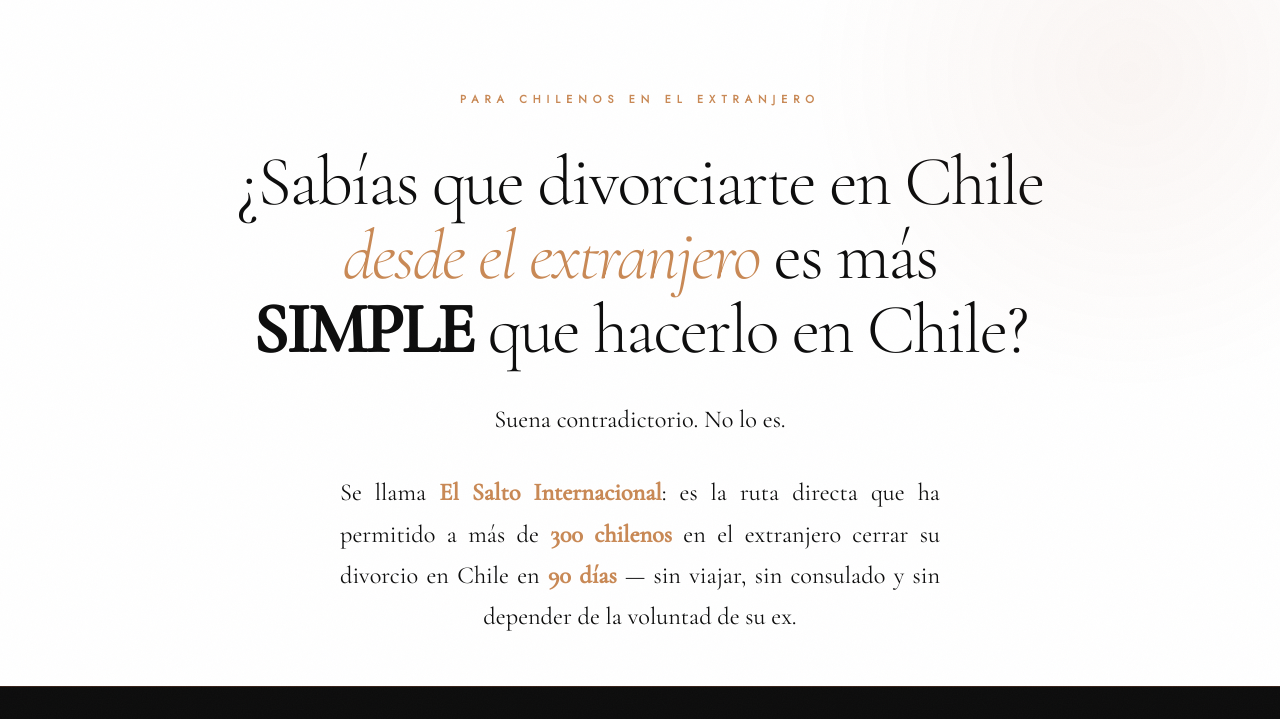
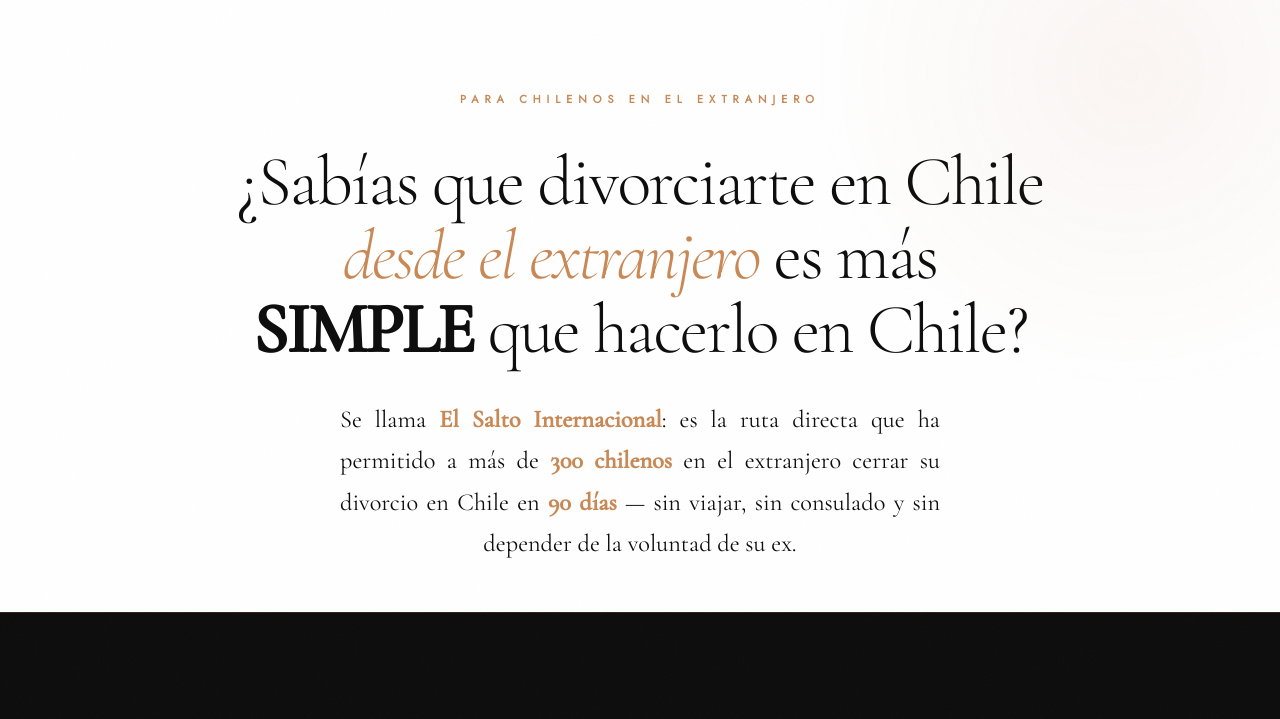
Before and after one commit to psanhuezacortes-blip/funnel, a plain HTML site: page index.html in a window 1280 px wide. Shown: the part 78-797 px from the top of the page. Drawn offline with nearby package versions, Linux system fonts and the light colour scheme.

Commit message:
Eliminar frase del subtítulo principal

```diff
--- a/index.html
+++ b/index.html
@@ -782,9 +782,6 @@ src="https://www.facebook.com/tr?id=2739206456473065&ev=PageView&noscript=1"
     <h1 class="hero-h1">
       ¿Sabías que divorciarte en Chile <em>desde el extranjero</em> es más <strong>SIMPLE</strong> que hacerlo en Chile?
     </h1>
-    <p class="hero-deck">
-      Suena contradictorio. No lo es.
-    </p>
     <p class="hero-subdeck">
       Se llama <strong>El Salto Internacional</strong>: es la ruta directa que ha permitido a más de <strong>300 chilenos</strong> en el extranjero cerrar su divorcio en Chile en <strong>90 días</strong> — sin viajar, sin consulado y sin depender de la voluntad de su ex.</p>
   </div>
```
